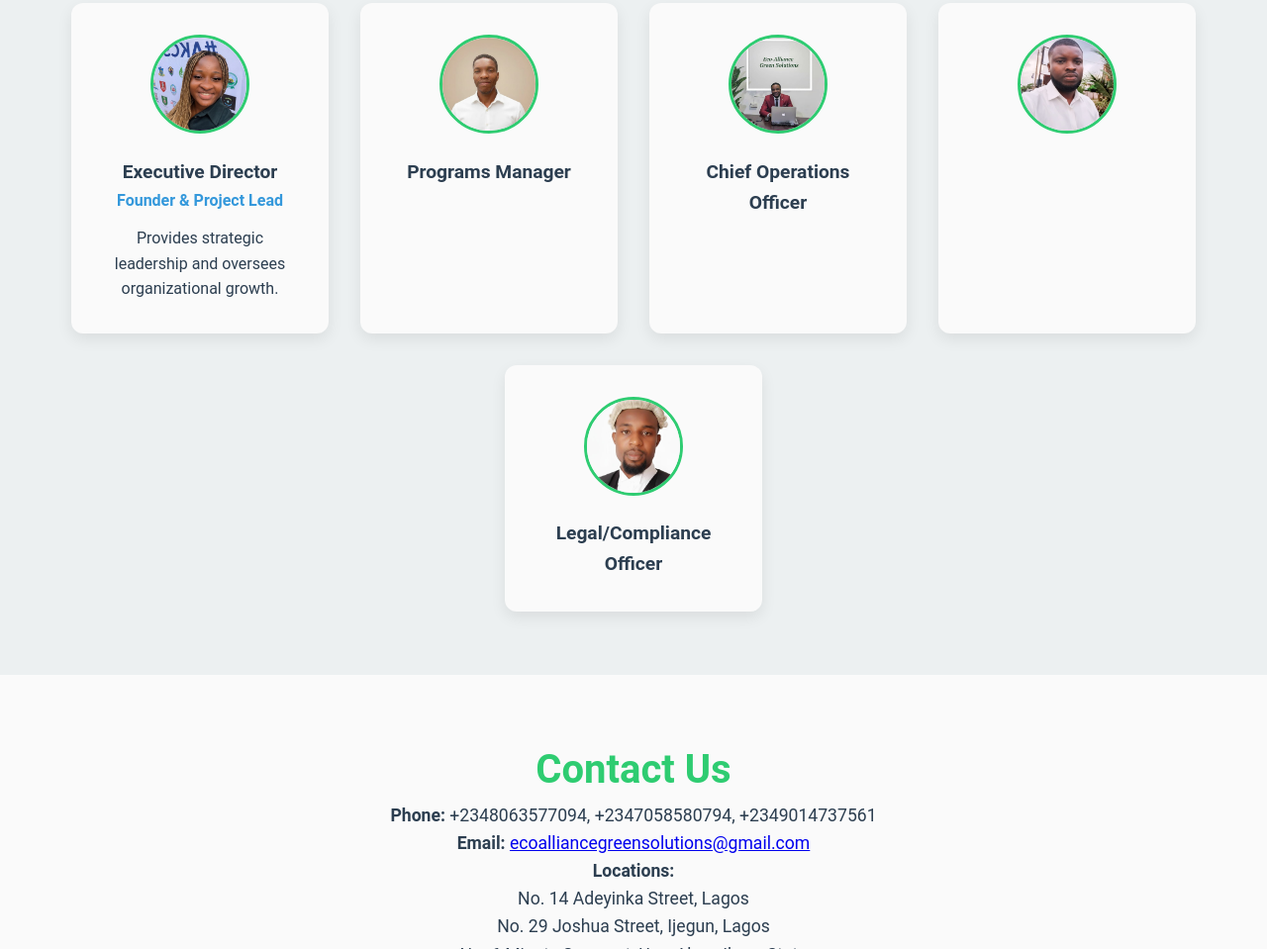
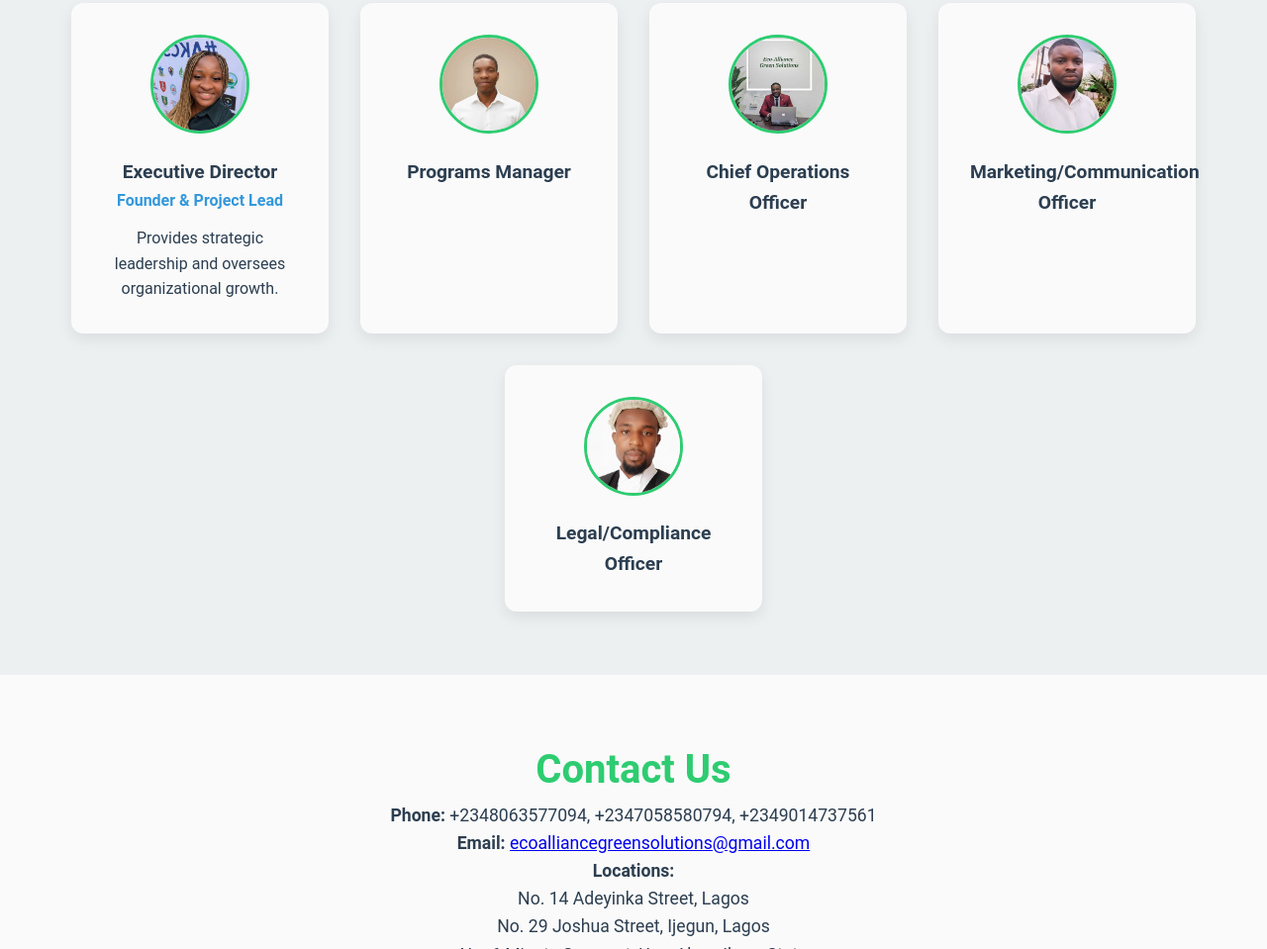
Before and after one commit to Abasifreke01/ecoalliance, a plain HTML site: page index.html in a window 1280 px wide. Shown: the part 5167-6126 px from the top of the page at 99% size. Drawn offline with Linux system fonts and the light colour scheme.

Commit message:
Update index.html

```diff
--- a/index.html
+++ b/index.html
@@ -169,7 +169,7 @@
       </div>
        <div class="team-member">
         <img src="team3.jpg" alt="Marketing/Communications Officer">
-        <h3></h3>
+        <h3>Marketing/Communication Officer</h3>
 
       </div>
       <div class="team-member">
```
